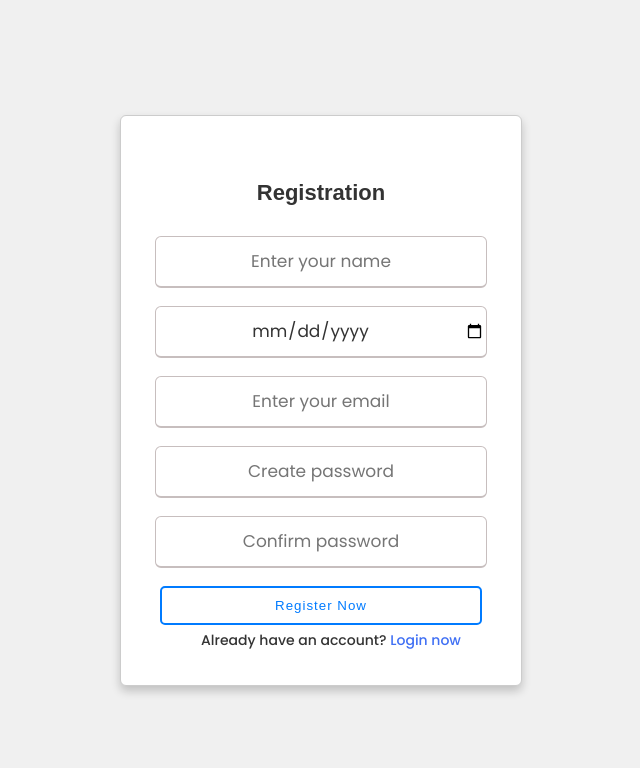
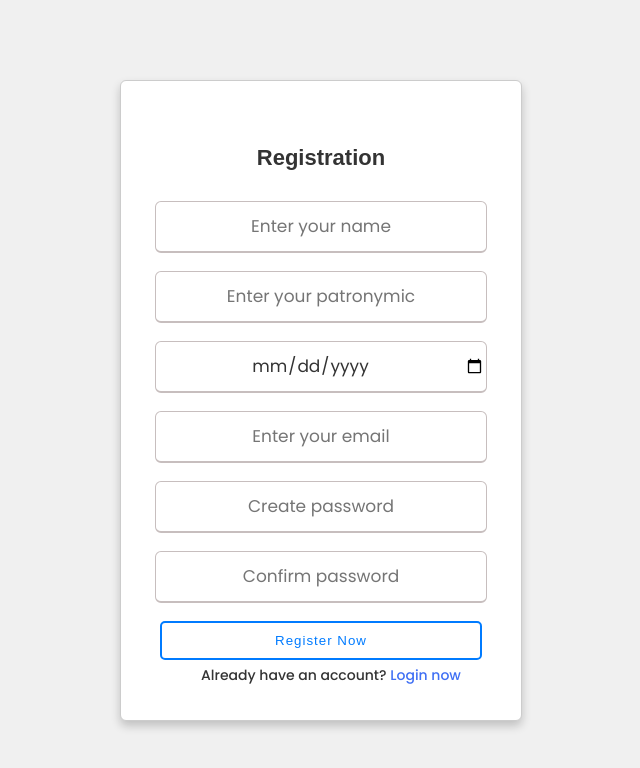
Before and after one commit to islamkazproject/WB, a React (Create React App) app in the folder frontend/: page /api/v1/sing_in in a window 1280 px wide. Shown: the top 768 px of the page, without its empty margins (319-959 px from the left). Built offline with nearby package versions, Linux system fonts and the light colour scheme.

Commit message:
add registration

```diff
--- a/frontend/package.json
+++ b/frontend/package.json
@@ -6,14 +6,18 @@
     "@testing-library/jest-dom": "^5.17.0",
     "@testing-library/react": "^13.4.0",
     "@testing-library/user-event": "^13.5.0",
+    "buffer": "^6.0.3",
     "chart.js": "^4.4.2",
+    "crypto-browserify": "^3.12.0",
     "mdb-react-ui-kit": "^7.2.0",
     "react": "^18.2.0",
     "react-bootstrap-carousel": "^4.1.1",
     "react-dom": "^18.2.0",
     "react-router-dom": "^6.22.0",
     "react-scripts": "5.0.1",
+    "stream-browserify": "^3.0.0",
     "styled-components": "^6.1.8",
+    "util": "^0.12.5",
     "web-vitals": "^2.1.4",
     "yarn": "^1.22.21"
   },
--- a/frontend/src/pages/LoginPage.jsx
+++ b/frontend/src/pages/LoginPage.jsx
@@ -107,7 +107,7 @@ const LoginPage = () => {
             </form>
             <br/><br/>
             <div className="register-link">
-                <p>Don't have an account? <a href="/api/v1/sign_in">Register here</a></p>
+                <p>Don't have an account? <a href="/api/v1/sing_in">Register here</a></p>
             </div>
         </div>
     );
--- a/frontend/src/pages/ProfilePage.js
+++ b/frontend/src/pages/ProfilePage.js
@@ -87,18 +87,17 @@ const ProfilePage = () => {
                 <p>Patronymic: {userInfo.desiredUser.user_patronymic}</p>
                 <p>Date: {userInfo.desiredUser.user_birth_date}</p>
             </div>
-            <div style={{ flex: 1, paddingLeft: "20px" }}>
+            <div style={{ flex: 1, paddingLeft: "10px" }}>
                 <p>History of appointments:</p>
                 {appointmentHistory.map((appointment, index) => {
                     const serviceData = servicesData[appointment.appointment_service] || {};
                     const dateData = datesData[appointment.appointment_schedule] || {};
 
                     return (
-                        <div key={index} style={{ marginBottom: "10px", backgroundColor: "#b3b9b9", padding: "20px", borderRadius: "10px" }}>
+                        <div key={index} style={{ marginBottom: "5px", backgroundColor: "#b3b9b9", padding: "10px", borderRadius: "10px" }}>
                             <p><strong>Service:</strong> {serviceData.service_name}</p>
                             <p><strong>Date:</strong> {dateData.date}</p>
                             <p><strong>Time:</strong> {dateData.time_slot}</p>
-                            {/* Другие данные записи */}
                         </div>
                     );
                 })}
--- a/frontend/src/pages/RegistrationForm.jsx
+++ b/frontend/src/pages/RegistrationForm.jsx
@@ -1,28 +1,116 @@
-import React from 'react';
+import React, { useState } from 'react';
 import '../styles/Registration.css';
-import Banner from "../components/banner/Banner";
-import Footer from "../components/Footer/Footer";
+import axios from 'axios';
 
 const RegistrationForm = () => {
+    const [formData, setFormData] = useState({
+        name: '',
+        patronymic: '',
+        user_birth_date: '',
+        email: '',
+        password: '',
+        confirmPassword: ''
+    });
+
+    const handleChange = (e) => {
+        const { name, value } = e.target;
+        setFormData({ ...formData, [name]: value });
+    };
+
+    const handleSubmit = async (e) => {
+        e.preventDefault();
+
+        if (formData.password !== formData.confirmPassword) {
+            alert('Passwords do not match. Please make sure your passwords match.');
+            return;
+        }
+
+        try {
+            // Register user
+            const registerResponse = await axios.post('http://localhost:8080/api/v1/auth/users/', {
+                email: formData.email,
+                username: formData.name,
+                password: formData.password
+            }, {
+                headers: {
+                    'Content-Type': 'application/json'
+                }
+            });
+
+            // Get user authorization token
+            const loginResponse = await axios.post('http://0.0.0.0:8080/api/v1/auth/token/login/', {
+                password: formData.password,
+                username: formData.name
+            }, {
+                headers: {
+                    'Content-Type': 'application/json'
+                }
+            });
+            const token = loginResponse.data.auth_token;
+            localStorage.setItem('token', token);
+
+            // Get user profile data
+            const meResponse = await axios.get('http://localhost:8080/api/v1/auth/users/me/', {
+                headers: {
+                    'Authorization': `Token ${token}`
+                }
+            });
+
+            const profileData = {
+                user_patronymic: formData.patronymic,
+                user_birth_date: formData.birthday,
+                role: 'patient',
+                user: meResponse.data.id
+            };
+
+            console.log(meResponse.data.id);
+
+            // Update user profile
+            const profileResponse = await axios.patch(`http://localhost:8080/api/v1/profiles/${meResponse.data.id}/`, profileData, {
+                headers: {
+                    'Authorization': `Token ${token}`
+                }
+            });
+
+            localStorage.removeItem('token');
+
+        } catch (error) {
+            if (error.response && error.response.data) {
+                const { data } = error.response;
+                console.error('Error details:', data);
+
+                if (data.username) {
+                    const usernameError = data.username[0];
+                    console.log('Username error:', usernameError);
+                }
+            } else {
+                console.error('An unexpected error occurred:', error);
+            }
+        }
+    };
+
     return (
         <div>
             <div className="wrapper">
                 <h2>Registration</h2>
-            <form action="#">
+                <form onSubmit={handleSubmit}>
                     <div className="input-box">
-                    <input type="text" placeholder="Enter your name" required/>
+                        <input type="text" name="name" placeholder="Enter your name" onChange={handleChange} required/>
                     </div>
                     <div className="input-box">
-                    <input type="date" placeholder="Enter birght day" required/>
+                        <input type="text" name="patronymic" placeholder="Enter your patronymic" onChange={handleChange} required/>
                     </div>
                     <div className="input-box">
-                    <input type="email" placeholder="Enter your email" required/>
+                        <input type="date" name="birthday" placeholder="Enter birth day" onChange={handleChange} required/>
                     </div>
                     <div className="input-box">
-                    <input type="password" placeholder="Create password" required/>
+                        <input type="email" name="email" placeholder="Enter your email" onChange={handleChange} required/>
                     </div>
                     <div className="input-box">
-                    <input type="password" placeholder="Confirm password" required/>
+                        <input type="password" name="password" placeholder="Create password" onChange={handleChange} required/>
+                    </div>
+                    <div className="input-box">
+                        <input type="password" name="confirmPassword" placeholder="Confirm password" onChange={handleChange} required/>
                     </div>
                     <div className="button-container">
                         <input type="submit" value="Register Now" className="custom-button"/>
--- /dev/null
+++ b/frontend/webpack.config.js
@@ -0,0 +1,16 @@
+const path = require('path');
+
+module.exports = {
+    resolve: {
+        fallback: {
+            "crypto": require.resolve("crypto-browserify"),
+            "stream": require.resolve("stream-browserify"),
+            "util": require.resolve("util/")
+        }
+    },
+    entry: './src/index.js', // Путь к вашему главному файлу сборки
+    output: {
+        path: path.resolve(__dirname, 'dist'), // Путь к папке, куда будут сохранены собранные файлы
+        filename: 'bundle.js'
+    }
+};
```
Also changed, not shown: 2 other files (tests, documents, lock files or other folders). Lines whose indentation alone changed are shown as unchanged.
